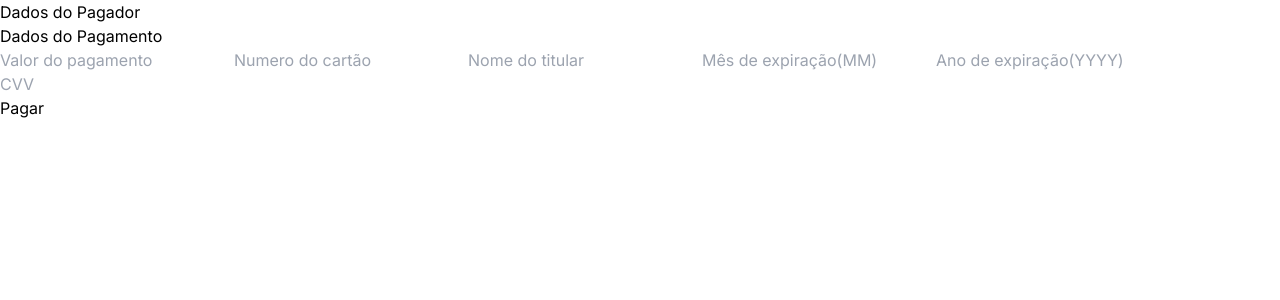
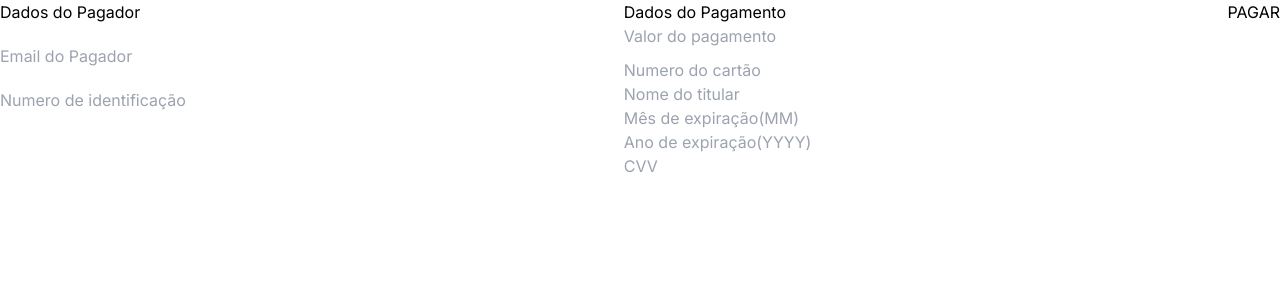
Before and after one commit to Emersonovidio/checkout-screen-mp, a Next.js app: page / in a window 1280 px wide. Shown: the top 300 px of the page. Built offline with nearby package versions, Linux system fonts and the light colour scheme.

Commit message:
ajusta-form-dados-em-coluna

```diff
--- a/src/app/components/Checkout.tsx
+++ b/src/app/components/Checkout.tsx
@@ -9,28 +9,58 @@ import { Formik, Field, Form, FormikHelpers } from 'formik';
 const App = () => {
 
   return (
-    <div>
+    <div style={{ display: 'flex', flexWrap: 'wrap' }}>
+      <div style={{ flex: 1, marginRight: 20 }}>
       <h1>Dados do Pagador</h1>
-    <h1>Dados do Pagamento</h1>
       <Formik>
         <Form>
+        <div style={{ marginBottom: 10, marginTop: 20 }}>
+        <label htmlFor="emaildopagador"></label>
+        <Field id="emaildopagador" name="emaildopagador" placeholder="Email do Pagador" />
+        </div>
+        <div style={{ marginBottom: 20,marginTop: 20}} >
+        <label htmlFor="numerodeidentificacao"></label>
+          <Field id="numerodeidentificacao" name="numerodeidentificacao" placeholder="Numero de identificação" />
+        </div>
+        </Form>
+    </Formik>
+    </div>
+    <div style={{ flex: 1 }}>
+    <h1>Dados do Pagamento</h1>
+    <Formik>
+        <Form>
+        <div style={{ marginBottom: 10 }}>
         <label htmlFor="valordopagamento"></label>
         <Field id="valordopagamento" name="valordopagamento" placeholder="Valor do pagamento" />
+        </div>
+        <div>
         <label htmlFor="numerodocartao"></label>
           <Field id="numerodocartao" name="numerodocartao" placeholder="Numero do cartão" />
+          </div>
+        <div>
           <label htmlFor="nomedotitular"></label>
           <Field id="nomedotitular" name="nomedotitular" placeholder="Nome do titular" />
+          </div>
+        <div>
           <label htmlFor="mesdexpiracao"></label>
           <Field id="mesdexpiracao" name="mesdexpiracao" placeholder="Mês de expiração(MM)" />
+          </div>
+        <div>
           <label htmlFor="anodexpiracao"></label>
           <Field id="anodexpiracao" name="anodexpiracao" placeholder="Ano de expiração(YYYY)" />
+          </div>
+        <div>
           <label htmlFor="cvv"></label>
           <Field id="cvv" name="cvv" placeholder="CVV" />
+          </div>
         </Form>
     </Formik>
-    <button
-    type="submit">Pagar
+    </div>
+    <div>
+    <button style={{ flex: 1 }}
+    type="submit">PAGAR
     </button>
+    </div>
     </div>
   );
 };
--- /dev/null
+++ b/src/app/components/Installments.tsx
@@ -0,0 +1,43 @@
+import React, { useState } from 'react';
+import { Modal, Button, Form } from 'react-bootstrap';
+
+const ParcelasModal = ({ show, handleClose }) => {
+  const [parcelas, setParcelas] = useState(1);
+
+  const handleChange = (event) => {
+    setParcelas(parseInt(event.target.value));
+  };
+
+  const handleSubmit = (event) => {
+    event.preventDefault();
+    // Aqui você pode fazer o que quiser com o número de parcelas selecionado
+    console.log("Número de parcelas selecionado:", parcelas);
+    handleClose();
+  };
+
+  return (
+    <Modal show={show} onHide={handleClose}>
+      <Modal.Header closeButton>
+        <Modal.Title>Selecione o número de parcelas</Modal.Title>
+      </Modal.Header>
+      <Modal.Body>
+        <Form onSubmit={handleSubmit}>
+          <Form.Group controlId="formParcelas">
+            <Form.Label>Número de Parcelas</Form.Label>
+            <Form.Control as="select" value={parcelas} onChange={handleChange}>
+              <option value={1}>1</option>
+              <option value={2}>2</option>
+              <option value={3}>3</option>
+              {/* Adicione mais opções conforme necessário */}
+            </Form.Control>
+          </Form.Group>
+          <Button variant="primary" type="submit">
+            Selecionar
+          </Button>
+        </Form>
+      </Modal.Body>
+    </Modal>
+  );
+};
+
+export default ParcelasModal;
```
